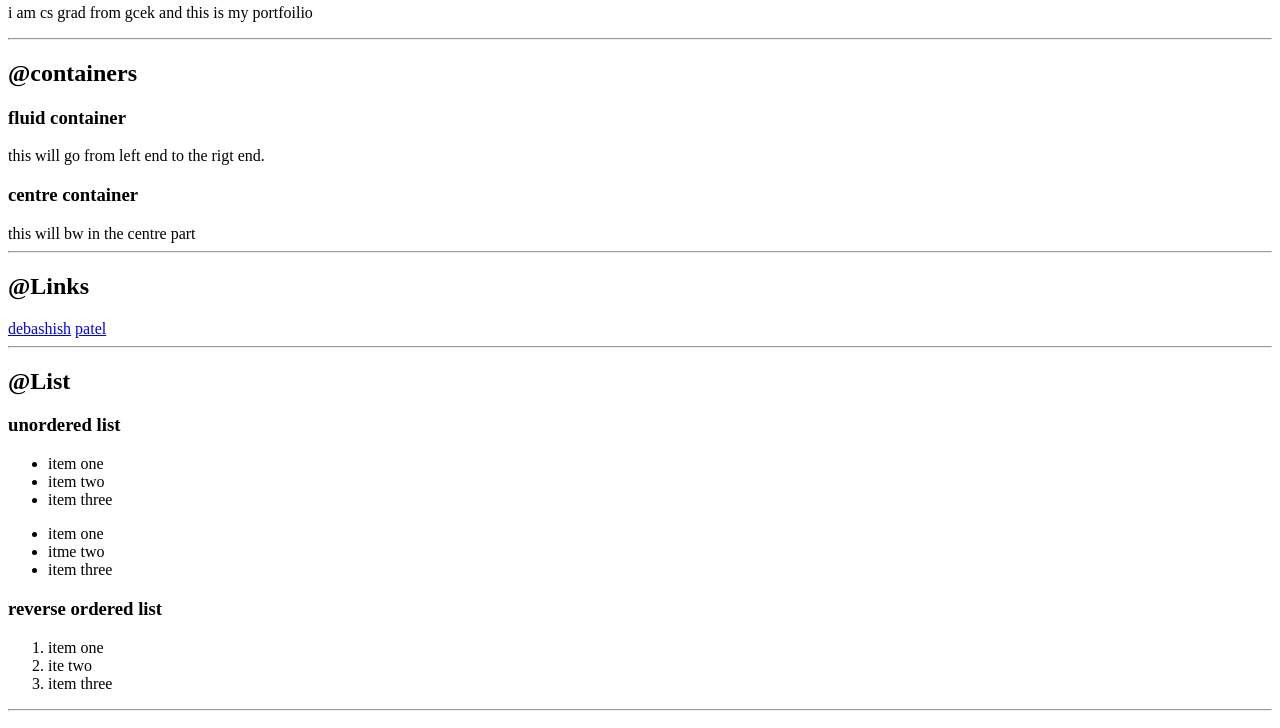
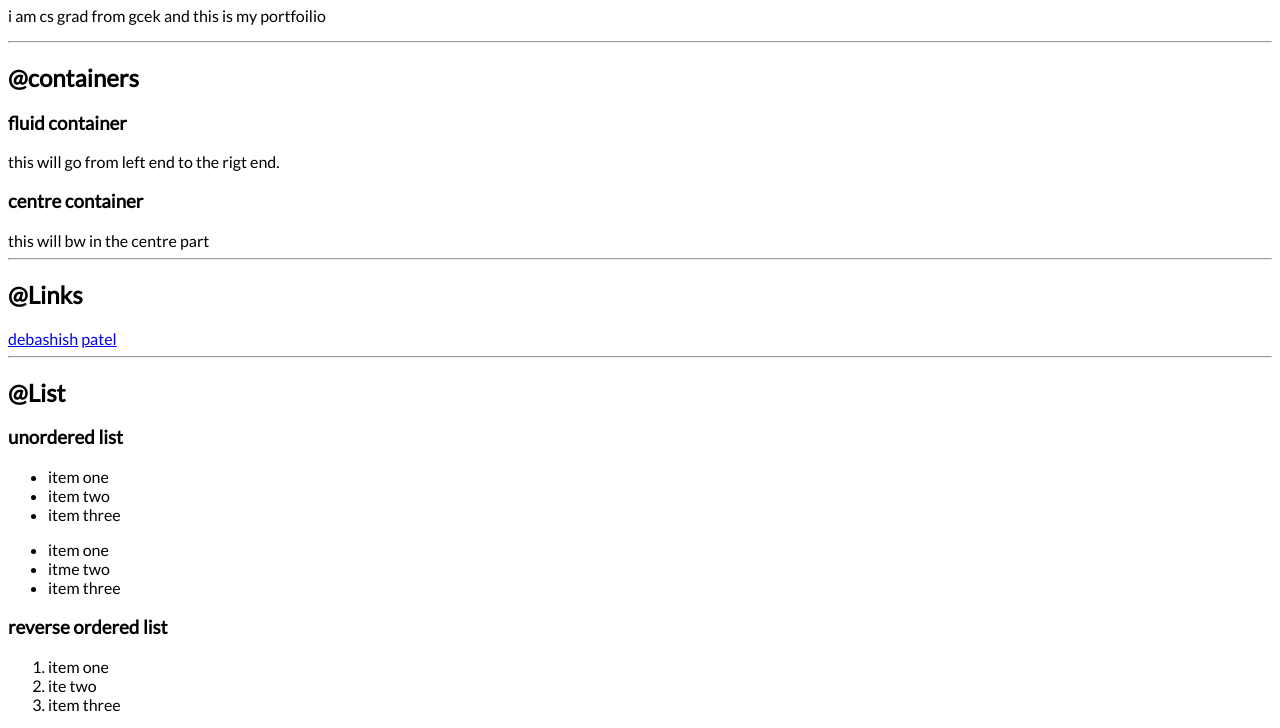
Before and after one commit to debashishpatel/webdev, a plain HTML site: page index.html in a window 1280 px wide. Shown: the part 76-804 px from the top of the page. Drawn offline with Linux system fonts and the light colour scheme.

Commit message:
tyography

```diff
--- a/index.html
+++ b/index.html
@@ -4,6 +4,7 @@
     <meta charset="UTF-8">
     <meta http-equiv="X-UA-Compatible" content="IE=edge">
     <meta name="viewport" content="width=device-width, initial-scale=1.0">
+    <link href="styles.css" rel="stylesheet" />
     <title>Document</title>
 </head>
 <body>
@@ -73,7 +74,6 @@
         <h1>heading inside here</h1>
     </header>
 
-
     <hr>
 
     <section>
--- /dev/null
+++ b/styles.css
@@ -0,0 +1,5 @@
+@import url('https://fonts.googleapis.com/css2?family=Lato&display=swap');
+
+body {
+    font-family: 'Lato', sans-serif;
+}
```
